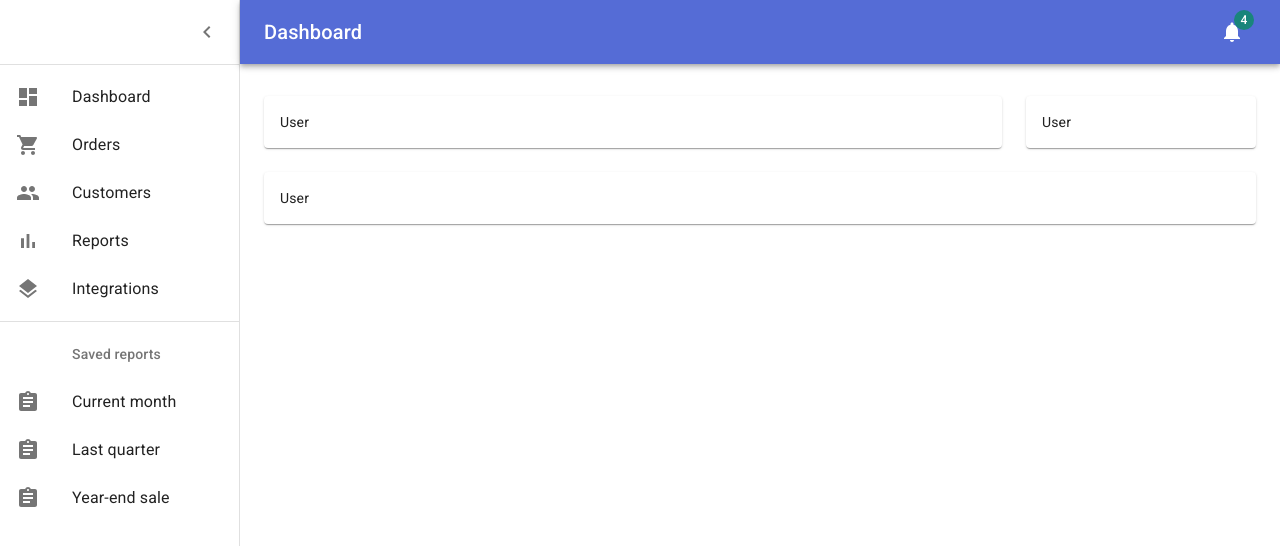
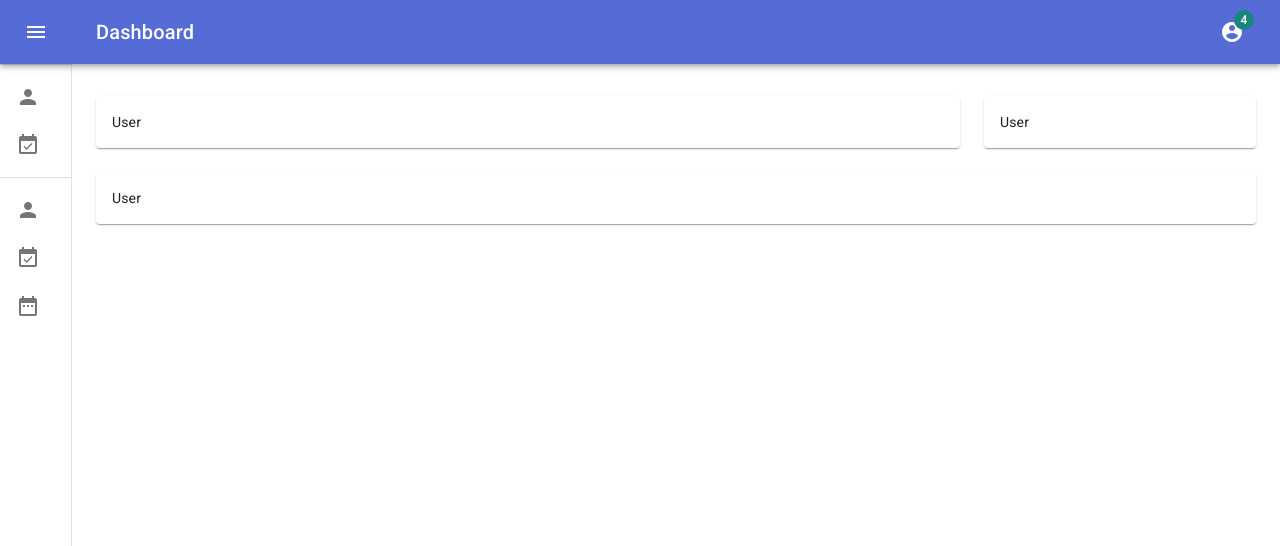
Before and after one commit to danielvfo/tem-agenda-front-end, a React (Create React App) app: page /user-dashboard in a window 1280 px wide. Shown: the top 546 px of the page. Built offline with nearby package versions, Linux system fonts and the light colour scheme; sample sign-in values are in the browser's storage.

Commit message:
add left menu labels

```diff
--- a/src/components/DashboardTemplate.tsx
+++ b/src/components/DashboardTemplate.tsx
@@ -14,9 +14,8 @@ import Paper from '@material-ui/core/Paper';
 import Badge from '@material-ui/core/Badge';
 import MenuIcon from '@material-ui/icons/Menu';
 import ChevronLeftIcon from '@material-ui/icons/ChevronLeft';
-import NotificationsIcon from '@material-ui/icons/Notifications';
 import AccountCircle from '@material-ui/icons/AccountCircle';
-import { mainListItems, secondaryListItems } from './ListItems';
+import { userMenu, businessMenu } from './ListItems';
 import UserProfile from '../pages/Profile/UserProfile';
 
 const drawerWidth = 240;
@@ -106,7 +105,7 @@ interface DashBoardProps {
 
 const DashboardTemplate: React.FC<DashBoardProps> = ({ userType }) => {
   const classes = useStyles();
-  const [open, setOpen] = React.useState(true);
+  const [open, setOpen] = React.useState(false);
   const handleDrawerOpen = () => {
     setOpen(true);
   };
@@ -145,7 +144,7 @@ const DashboardTemplate: React.FC<DashBoardProps> = ({ userType }) => {
           </Typography>
           <IconButton color="inherit">
             <Badge badgeContent={4} color="secondary">
-              <NotificationsIcon />
+              <AccountCircle />
             </Badge>
           </IconButton>
         </Toolbar>
@@ -163,9 +162,9 @@ const DashboardTemplate: React.FC<DashBoardProps> = ({ userType }) => {
           </IconButton>
         </div>
         <Divider />
-        <List>{mainListItems}</List>
+        <List>{userMenu}</List>
         <Divider />
-        <List>{secondaryListItems}</List>
+        <List>{businessMenu}</List>
       </Drawer>
       <main className={classes.content}>
         <div className={classes.appBarSpacer} />
--- a/src/components/ListItems.tsx
+++ b/src/components/ListItems.tsx
@@ -2,69 +2,46 @@ import React from 'react';
 import ListItem from '@material-ui/core/ListItem';
 import ListItemIcon from '@material-ui/core/ListItemIcon';
 import ListItemText from '@material-ui/core/ListItemText';
-import ListSubheader from '@material-ui/core/ListSubheader';
-import DashboardIcon from '@material-ui/icons/Dashboard';
-import ShoppingCartIcon from '@material-ui/icons/ShoppingCart';
-import PeopleIcon from '@material-ui/icons/People';
-import BarChartIcon from '@material-ui/icons/BarChart';
-import LayersIcon from '@material-ui/icons/Layers';
-import AssignmentIcon from '@material-ui/icons/Assignment';
+import PersonIcon from '@material-ui/icons/Person';
+import EventAvailableIcon from '@material-ui/icons/EventAvailable';
+import DateRangeIcon from '@material-ui/icons/DateRange';
 
-export const mainListItems = (
+export const userMenu = (
   <div>
     <ListItem button>
       <ListItemIcon>
-        <DashboardIcon />
+        <PersonIcon />
       </ListItemIcon>
-      <ListItemText primary="Dashboard" />
+      <ListItemText primary="Perfil" />
     </ListItem>
     <ListItem button>
       <ListItemIcon>
-        <ShoppingCartIcon />
+        <EventAvailableIcon />
       </ListItemIcon>
-      <ListItemText primary="Orders" />
-    </ListItem>
-    <ListItem button>
-      <ListItemIcon>
-        <PeopleIcon />
-      </ListItemIcon>
-      <ListItemText primary="Customers" />
-    </ListItem>
-    <ListItem button>
-      <ListItemIcon>
-        <BarChartIcon />
-      </ListItemIcon>
-      <ListItemText primary="Reports" />
-    </ListItem>
-    <ListItem button>
-      <ListItemIcon>
-        <LayersIcon />
-      </ListItemIcon>
-      <ListItemText primary="Integrations" />
+      <ListItemText primary="Meus Compromissos" />
     </ListItem>
   </div>
 );
 
-export const secondaryListItems = (
+export const businessMenu = (
   <div>
-    <ListSubheader inset>Saved reports</ListSubheader>
     <ListItem button>
       <ListItemIcon>
-        <AssignmentIcon />
+        <PersonIcon />
       </ListItemIcon>
-      <ListItemText primary="Current month" />
+      <ListItemText primary="Perfil" />
     </ListItem>
     <ListItem button>
       <ListItemIcon>
-        <AssignmentIcon />
+        <EventAvailableIcon />
       </ListItemIcon>
-      <ListItemText primary="Last quarter" />
+      <ListItemText primary="Meus Compromissos" />
     </ListItem>
     <ListItem button>
       <ListItemIcon>
-        <AssignmentIcon />
+        <DateRangeIcon />
       </ListItemIcon>
-      <ListItemText primary="Year-end sale" />
+      <ListItemText primary="Agenda" />
     </ListItem>
   </div>
 );
```
